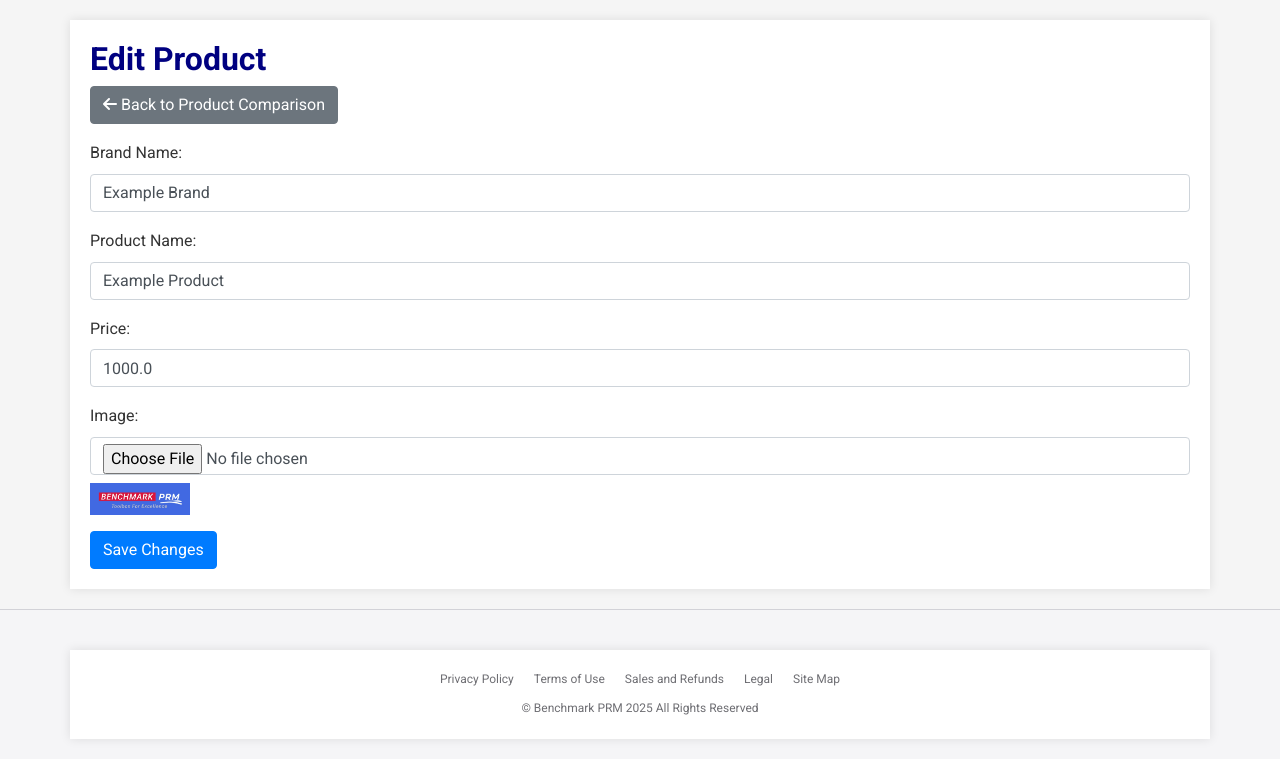
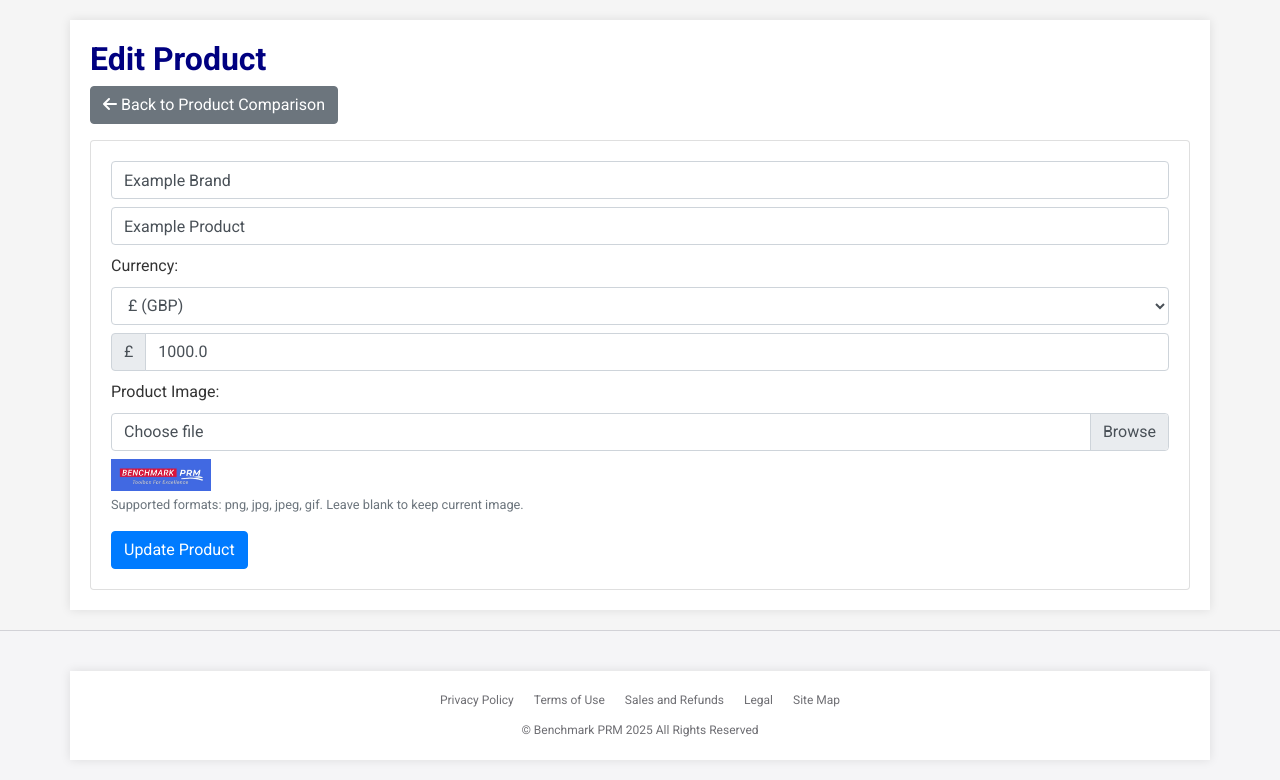
Before and after one commit to michaelthomasberry/marketbook1, a Flask app: page /manage/1/product/1/edit in a window 1280 px wide. Shown: the part 58-838 px from the top of the page. Before the commit the page ends 803 px from the top, so only its background shows below. Run offline with Flask 3, Linux system fonts and the light colour scheme; a user stored in the database is signed in; data comes from the database, SQL or seed files in the repository; both versions use the stored data as it was after the commit; some libraries are stand-ins or nearby versions.

Commit message:
Added currency functionality and updated database

```diff
--- a/app.py
+++ b/app.py
@@ -83,7 +83,8 @@ class Product(db.Model):
     brand_name = db.Column(db.String(100), nullable=False)
     product_name = db.Column(db.String(100), nullable=False)
     price = db.Column(db.Float)
-    image_filename = db.Column(db.String(255))  # Store filename
+    currency = db.Column(db.String(3), default='gbp')  # Add currency field with default
+    image_filename = db.Column(db.String(255))
     project_id = db.Column(db.Integer, db.ForeignKey('project.id'), nullable=False)
 
 def allowed_file(filename):
@@ -463,10 +464,11 @@ def product_comparison(project_id):
         return redirect(url_for('dashboard'))
 
     if request.method == 'POST':
-        if 'add_product' in request.form: #Check if the correct submit button was pressed
+        if 'add_product' in request.form:
             brand_name = request.form.get('brand_name')
             product_name = request.form.get('product_name')
             price = request.form.get('price')
+            currency = request.form.get('currency') #Get the currency from the form
             image = request.files.get('image')
 
             if not brand_name or not product_name:
@@ -484,13 +486,13 @@ def product_comparison(project_id):
                 flash('Invalid price format.', 'danger')
                 return redirect(url_for('product_comparison', project_id=project_id))
 
-            new_product = Product(brand_name=brand_name, product_name=product_name, price=price, image_filename=filename, project_id=project_id)
+            new_product = Product(brand_name=brand_name, product_name=product_name, price=price, image_filename=filename, project_id=project_id, currency = currency) #Add currency to product
             db.session.add(new_product)
             db.session.commit()
             flash('Product added successfully!', 'success')
             return redirect(url_for('product_comparison', project_id=project_id))
-        else: #Add this else statement
-            return redirect(url_for('product_comparison', project_id=project_id)) #redirect if it is a post request but not add product
+        else:
+            return redirect(url_for('product_comparison', project_id=project_id))
 
     products = Product.query.filter_by(project_id=project_id).all()
     product_weighted_scores = {}
@@ -521,6 +523,7 @@ def edit_product(project_id, product_id_to_edit):
     if request.method == 'POST':
         product_to_edit.brand_name = request.form.get('brand_name')
         product_to_edit.product_name = request.form.get('product_name')
+        product_to_edit.currency = request.form.get('currency') #Get the currency from the form
         try:
             product_to_edit.price = float(request.form.get('price')) if request.form.get('price') else None
         except ValueError:
--- a/templates/edit_product.html
+++ b/templates/edit_product.html
@@ -5,26 +5,74 @@
 
 <a href="{{ url_for('product_comparison', project_id=project.id) }}" class="btn btn-secondary mb-3"><i class="fas fa-arrow-left"></i> Back to Product Comparison</a>
 
+<div class="card">
+    <div class="card-body">
         <form method="POST" enctype="multipart/form-data">
+            <input type="text" name="brand_name" value="{{ product.brand_name }}" placeholder="Brand Name" required class="form-control mb-2">
+            <input type="text" name="product_name" value="{{ product.product_name }}" placeholder="Product Name" required class="form-control mb-2">
+
+            <div class="form-group mb-2">
+                <label for="currency">Currency:</label>
+                <select class="form-control" id="currency" name="currency">
+                    <option value="gbp" {% if product.currency == "gbp" %}selected{% endif %}>£ (GBP)</option>
+                    <option value="usd" {% if product.currency == "usd" %}selected{% endif %}>$ (USD)</option>
+                    <option value="eur" {% if product.currency == "eur" %}selected{% endif %}>€ (EUR)</option>
+                    <option value="jpy" {% if product.currency == "jpy" %}selected{% endif %}>¥ (JPY)</option>
+                    <option value="aud" {% if product.currency == "aud" %}selected{% endif %}>$ (AUD)</option>
+                    <option value="cad" {% if product.currency == "cad" %}selected{% endif %}>$ (CAD)</option>
+                    {# Add more currencies as needed #}
+                </select>
+            </div>
+
+            <div class="input-group mb-2">
+                <div class="input-group-prepend">
+                    <span class="input-group-text" id="currency-symbol">
+                        {% if product.currency == "gbp" %}£{% elif product.currency == "usd"%}${% elif product.currency == "eur"%}€{% elif product.currency == "jpy"%}¥{% elif product.currency == "aud"%}${% elif product.currency == "cad"%}${% endif %}
+                    </span>
+                </div>
+                <input type="number" name="price" value="{{ product.price }}" placeholder="Price" step="0.01" class="form-control">
+            </div>
+
             <div class="form-group">
-        <label for="brand_name">Brand Name:</label>
-        <input type="text" name="brand_name" id="brand_name" class="form-control" value="{{ product.brand_name }}" required>
+                <label for="image">Product Image:</label>
+                <div class="custom-file">
+                    <input type="file" class="custom-file-input" id="image" name="image" accept="image/*">
+                    <label class="custom-file-label" for="image">Choose file</label>
                 </div>
-    <div class="form-group">
-        <label for="product_name">Product Name:</label>
-        <input type="text" name="product_name" id="product_name" class="form-control" value="{{ product.product_name }}" required>
-    </div>
-    <div class="form-group">
-        <label for="price">Price:</label>
-        <input type="number" name="price" id="price" class="form-control" value="{{ product.price }}" step="0.01">
-    </div>
-    <div class="form-group">
-        <label for="image">Image:</label>
-        <input type="file" name="image" id="image" class="form-control">
                 {% if product.image_filename %}
                     <img src="{{ url_for('static', filename='uploads/' + product.image_filename) }}" alt="{{ product.product_name }} Image" width="100" class="mt-2">
                 {% endif %}
+                <small class="form-text text-muted">Supported formats: png, jpg, jpeg, gif. Leave blank to keep current image.</small>
             </div>
-    <button type="submit" class="btn btn-primary">Save Changes</button>
+
+            <button type="submit" class="btn btn-primary">Update Product</button>
         </form>
+    </div>
+</div>
+<script src="https://code.jquery.com/jquery-3.5.1.slim.min.js"></script>
+<script>
+    document.getElementById('currency').addEventListener('change', function() {
+        let selectedCurrency = this.value;
+        let currencySymbol = "£"; // Default
+        if (selectedCurrency === "usd") {
+            currencySymbol = "$";
+        } else if (selectedCurrency === "eur") {
+            currencySymbol = "€";
+        }
+        else if (selectedCurrency === "jpy") {
+            currencySymbol = "¥";
+        }
+        else if (selectedCurrency === "aud") {
+            currencySymbol = "$";
+        }
+        else if (selectedCurrency === "cad") {
+            currencySymbol = "$";
+        }
+        document.getElementById('currency-symbol').textContent = currencySymbol;
+    });
+    $('.custom-file-input').on('change', function(event) {
+        let fileName = event.target.files[0].name;
+        $(this).next('.custom-file-label').html(fileName);
+    })
+</script>
 {% endblock %}
```
Also changed, not shown: templates/product_comparison.html (+64 -5 lines), instance/site.db, static/uploads/Capture.PNG (added). Lines whose indentation alone changed are shown as unchanged.
